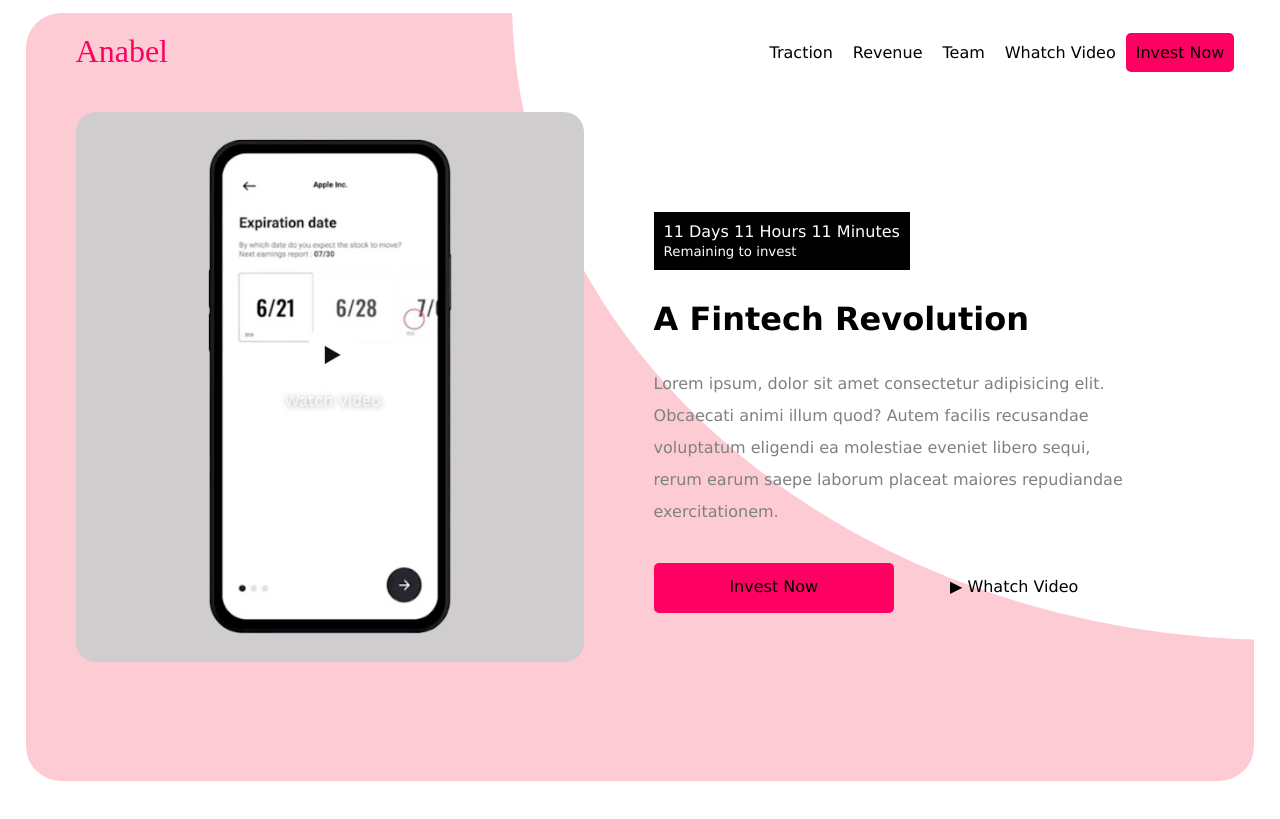
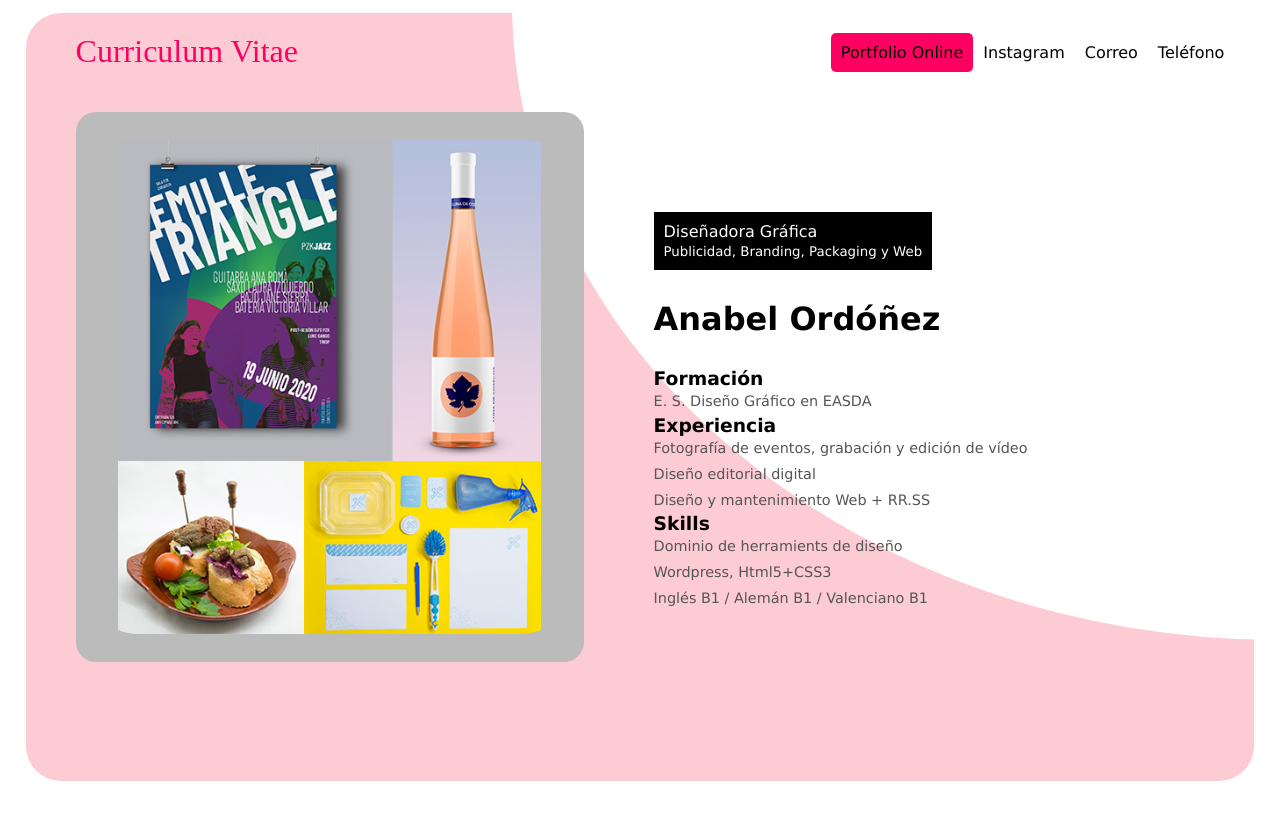
Before and after one commit to anaordo/tped1_21_22, a plain HTML site: page cvitae_anabel/index.html in a window 1280 px wide. Drawn offline with Linux system fonts and the light colour scheme.

Commit message:
Cambios en CV

```diff
--- a/cvitae_anabel/estilos.css
+++ b/cvitae_anabel/estilos.css
@@ -12,8 +12,8 @@ a{
 
 a:hover{
     position: relative;
-    left: 15px;
-    font-weight: bold;
+    /*left: 15px;*/
+    font-weight: 600;
 }
 
 
@@ -31,18 +31,22 @@ a:hover{
 
 nav{
     display: flex;
+    flex-direction: row;
+    flex-wrap: nowrap;
+    align-items: flex-start;
+    justify-content: space-between
 }
 
 #marca_nombre{
     font-size: 2em;
     font-family: 'Times New Roman', Times, serif;
     color: rgb(255, 0, 98);
-    padding: 20px 50px;
+    padding: 20px 10px 20px 50px;
     /*background-color: royalblue;*/
 }
 
 #menu_superior{
-    width: 85%;
+    width: 65%;
     padding: 20px;
     display: flex;
     flex-direction: row;
@@ -81,7 +85,7 @@ li.boton1{
 #escaparate_izquierda{
     width: 45%;
     height: 550px;
-    background-color: rgb(207, 205, 205);
+    background-color: rgb(187, 187, 187);
     border-radius: 20px;
     display: flex;
     z-index: 1;
@@ -91,7 +95,8 @@ li.boton1{
     width: 95%;
     height: 90%;
     margin: auto;
-    background-image: url(img/telefono.png);
+    border-radius: 50px;
+    background-image: url(img/portfolio-imagen.jpg);
     background-repeat: no-repeat;
     background-position-x: center;
     background-position-y: center;
@@ -127,8 +132,9 @@ h1{
 }
 
 p.parrafo_gris{
-    color: grey;
-    line-height: 2em;
+    color: rgb(85, 85, 85);
+    line-height: 1.8em;
+    font-size: 0.9em ;
 }
 
 #botonera-inferior{
--- a/cvitae_anabel/index.html
+++ b/cvitae_anabel/index.html
@@ -2,20 +2,20 @@
 <html>
     <head>
         <meta charset="UTF-8">
-        <title>Parcial 1: Ejercicio 16</title>
+        <title>CV Anabel Ordóñez</title>
         <link rel="stylesheet" href="estilos.css">
     </head>
     <body>
         <div id="contenedor_principal">
             <div id="circulo-deco"></div>
             <nav>
-                <p id="marca_nombre">Anabel</p>
+                <p id="marca_nombre">Curriculum Vitae</p>
                 <ul id="menu_superior">
-                    <li><a href="https://easda.es/">Traction</a></li>
-                    <li><a href="#">Revenue</a></li>
-                    <li><a href="img/telefono.png" target="_blank">Team</a></li>
-                    <li><a href="#">Whatch Video</a></li>
-                    <li class="boton1"><a href="#">Invest Now</a></li>
+                    <li class="boton1"><a href="https://sannaranja.xyz/">Portfolio Online</a></li>
+                    <li><a href="https://www.instagram.com/sannaranja/">Instagram</a></li>
+                    <li><a href="mailto:anaordonez@alu.easda.es">Correo</a></li>
+                    <li><a href="tel:+34606141790">Teléfono</a></li>
+
                 </ul>
               </nav>
 
@@ -24,14 +24,19 @@
                       <div id="imagen_telefono"></div>
                     </div>
                   <div id="escaparate_derecha">
-                    <p id="cuenta_atras"> 11 Days 11 Hours 11 Minutes <br> <span>Remaining to invest</span></p>
-                    <h1>A Fintech Revolution</h1>
-                    <p class="parrafo_gris">Lorem ipsum, dolor sit amet consectetur adipisicing elit. Obcaecati animi illum quod? Autem facilis recusandae voluptatum eligendi ea molestiae eveniet libero sequi, rerum earum saepe laborum placeat maiores repudiandae exercitationem.</p>
-                    <div id="botonera-inferior">
-                        <div id="boton2"><a href="#"><p>Invest Now</p></a></div>
-                        <div id="boton3"><a href="#"><p>&#x25b6; Whatch Video</p></a></div></div>
+                    <p id="cuenta_atras"> Diseñadora Gráfica <br> <span>Publicidad, Branding, Packaging y Web</span></p>
+                    <h1>Anabel Ordóñez</h1>
+                    <h3>Formación</h3>
+                    <p class="parrafo_gris">E. S. Diseño Gráfico en EASDA</p>
+                    <h3>Experiencia</h3>
+                    <p class="parrafo_gris">Fotografía de eventos, grabación y edición de vídeo</p>
+                    <p class="parrafo_gris">Diseño editorial digital</p>
+                    <p class="parrafo_gris">Diseño y mantenimiento Web + RR.SS</p>
+                    <h3>Skills</h3>
+                    <p class="parrafo_gris">Dominio de herramients de diseño</p>
+                    <p class="parrafo_gris">Wordpress, Html5+CSS3</p>
+                    <p class="parrafo_gris">Inglés B1 / Alemán B1 / Valenciano B1</p>
 
-                  </div>
               </section>
 
 
```
Also changed, not shown: cvitae_anabel/img/mockup-xequenet.jpg (added), cvitae_anabel/img/portfolio-imagen.jpg (added).
